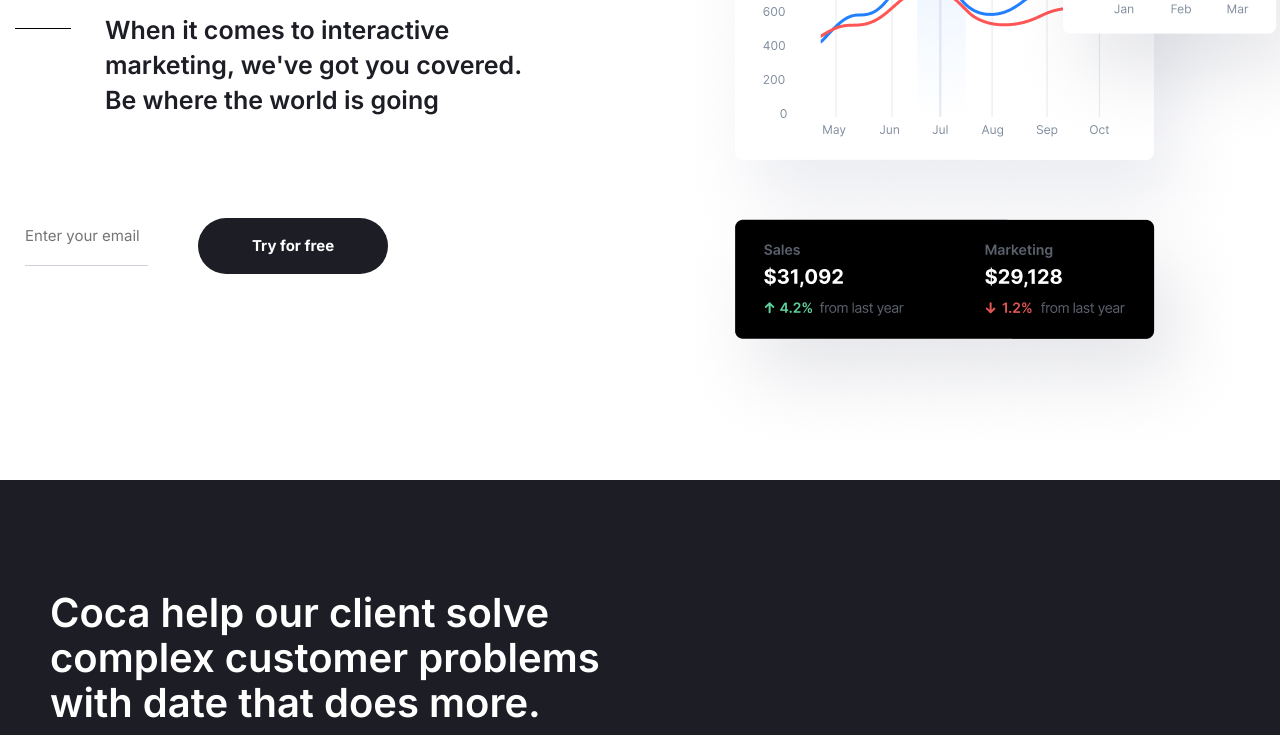
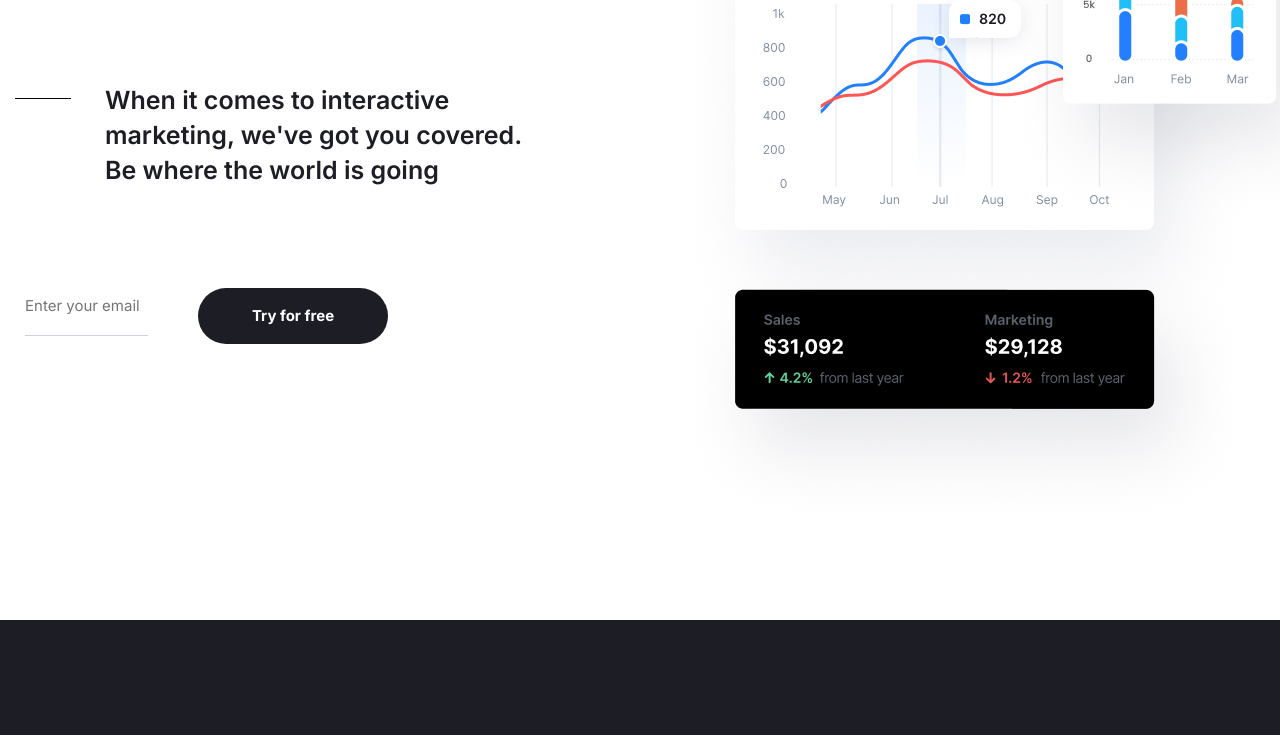
Before and after one commit to Askhab19/cooca, a plain HTML site: page index.html in a window 1280 px wide. Shown: the part 327-1062 px from the top of the page. Drawn offline with Linux system fonts and the light colour scheme; a script that the page names is missing.

Commit message:
Update style.css

```diff
--- a/css/style.css
+++ b/css/style.css
@@ -210,7 +210,7 @@ body {
     transition-duration: .25s; } }
 
 .digitally {
-  padding: 100px 10px;
+  padding: 170px 10px;
   display: -webkit-box;
   display: -ms-flexbox;
   display: flex;
```
